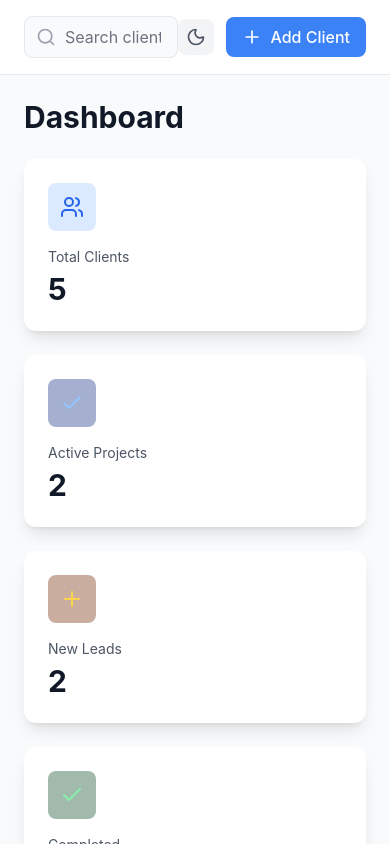
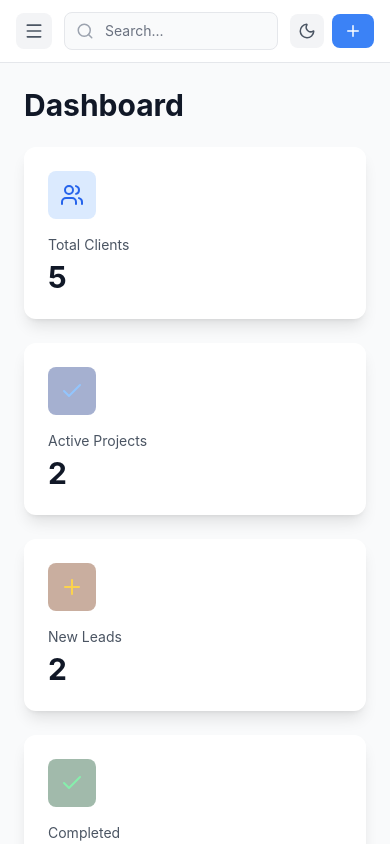
Before and after one commit to Idraezy/client-pilot, a React (Vite) app: page / in a window 390 px wide. Built offline with nearby package versions, Linux system fonts and the light colour scheme.

Commit message:
Update Header.tsx

```diff
--- a/src/components/Header.tsx
+++ b/src/components/Header.tsx
@@ -1,32 +1,46 @@
-// components/Header.tsx
+// components/Header.tsx - RESPONSIVE UPDATE
+
 import { motion } from 'framer-motion';
-import { Search, Plus, Sun, Moon } from 'lucide-react';
+import { Search, Plus, Sun, Moon, Menu } from 'lucide-react';
 import { useTheme } from '../ThemeContext';
 
 interface HeaderProps {
   searchQuery: string;
   setSearchQuery: (query: string) => void;
   onAddClient: () => void;
+  onMenuClick: () => void;
 }
 
-export function Header({ searchQuery, setSearchQuery, onAddClient }: HeaderProps) {
+export function Header({ searchQuery, setSearchQuery, onAddClient, onMenuClick }: HeaderProps) {
   const { darkMode, toggleDarkMode } = useTheme();
 
   return (
-    <header className={`${darkMode ? 'bg-gray-800 border-gray-700' : 'bg-white border-gray-200'} border-b px-6 py-4`}>
-      <div className="flex items-center justify-between">
-        <div className="flex items-center gap-4 flex-1 max-w-xl">
+    <header className={`${darkMode ? 'bg-gray-800 border-gray-700' : 'bg-white border-gray-200'} border-b px-4 md:px-6 py-3 md:py-4`}>
+      <div className="flex items-center justify-between gap-3">
+        {/* Mobile Menu Button */}
+        <motion.button
+          whileTap={{ scale: 0.95 }}
+          onClick={onMenuClick}
+          className={`md:hidden p-2 rounded-lg ${
+            darkMode ? 'bg-gray-700 text-gray-300' : 'bg-gray-100 text-gray-600'
+          }`}
+        >
+          <Menu size={20} />
+        </motion.button>
+
+        {/* Search Bar - Responsive width */}
+        <div className="flex items-center gap-3 flex-1 max-w-md">
           <div className="relative flex-1">
             <Search
               className={`absolute left-3 top-1/2 -translate-y-1/2 ${darkMode ? 'text-gray-400' : 'text-gray-400'}`}
-              size={20}
+              size={18}
             />
             <input
               type="text"
-              placeholder="Search clients..."
+              placeholder="Search..."
               value={searchQuery}
               onChange={(e) => setSearchQuery(e.target.value)}
-              className={`w-full pl-10 pr-4 py-2 rounded-lg border ${
+              className={`w-full pl-10 pr-3 py-2 rounded-lg border text-sm md:text-base ${
                 darkMode
                   ? 'bg-gray-700 border-gray-600 text-white placeholder-gray-400'
                   : 'bg-gray-50 border-gray-200 text-gray-900 placeholder-gray-500'
@@ -35,23 +49,27 @@ export function Header({ searchQuery, setSearchQuery, onAddClient }: HeaderProps
           </div>
         </div>
 
-        <div className="flex items-center gap-3">
+        {/* Action Buttons */}
+        <div className="flex items-center gap-2">
+          {/* Theme Toggle */}
           <motion.button
             whileHover={{ scale: 1.05 }}
             whileTap={{ scale: 0.95 }}
             onClick={toggleDarkMode}
-            className={`p-2 rounded-lg ${darkMode ? 'bg-gray-700 text-white' : 'bg-gray-100 text-gray-600'}`}
+            className={`p-2 rounded-lg ${darkMode ? 'bg-gray-700 text-yellow-400' : 'bg-gray-100 text-gray-600'}`}
           >
-            {darkMode ? <Sun size={20} /> : <Moon size={20} />}
+            {darkMode ? <Sun size={18} /> : <Moon size={18} />}
           </motion.button>
+
+          {/* Add Client Button - Icon only on mobile */}
           <motion.button
             whileHover={{ scale: 1.05 }}
             whileTap={{ scale: 0.95 }}
             onClick={onAddClient}
-            className="flex items-center gap-2 px-4 py-2 bg-blue-500 text-white rounded-lg hover:bg-blue-600 transition-colors"
+            className="flex items-center gap-2 px-3 md:px-4 py-2 bg-blue-500 text-white rounded-lg hover:bg-blue-600 transition-colors"
           >
-            <Plus size={20} />
-            <span className="font-medium">Add Client</span>
+            <Plus size={18} />
+            <span className="hidden sm:inline font-medium">Add Client</span>
           </motion.button>
         </div>
       </div>
```
